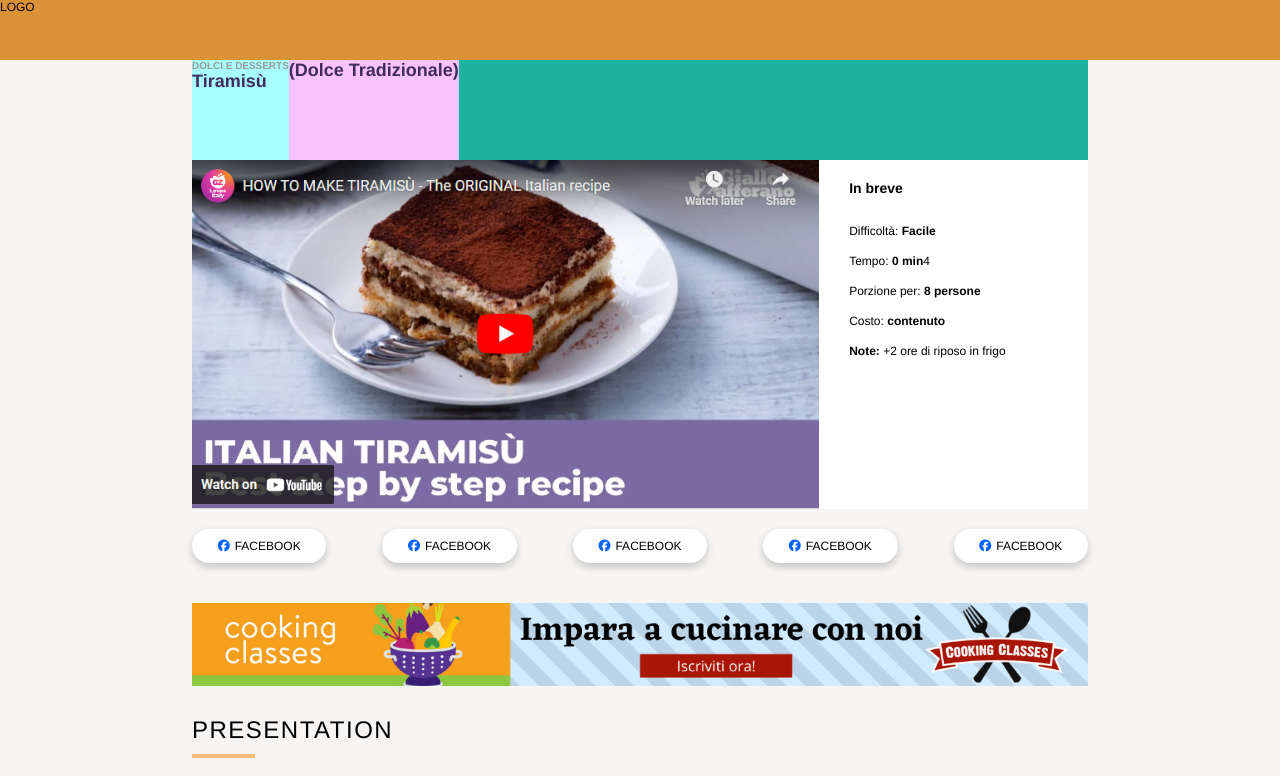
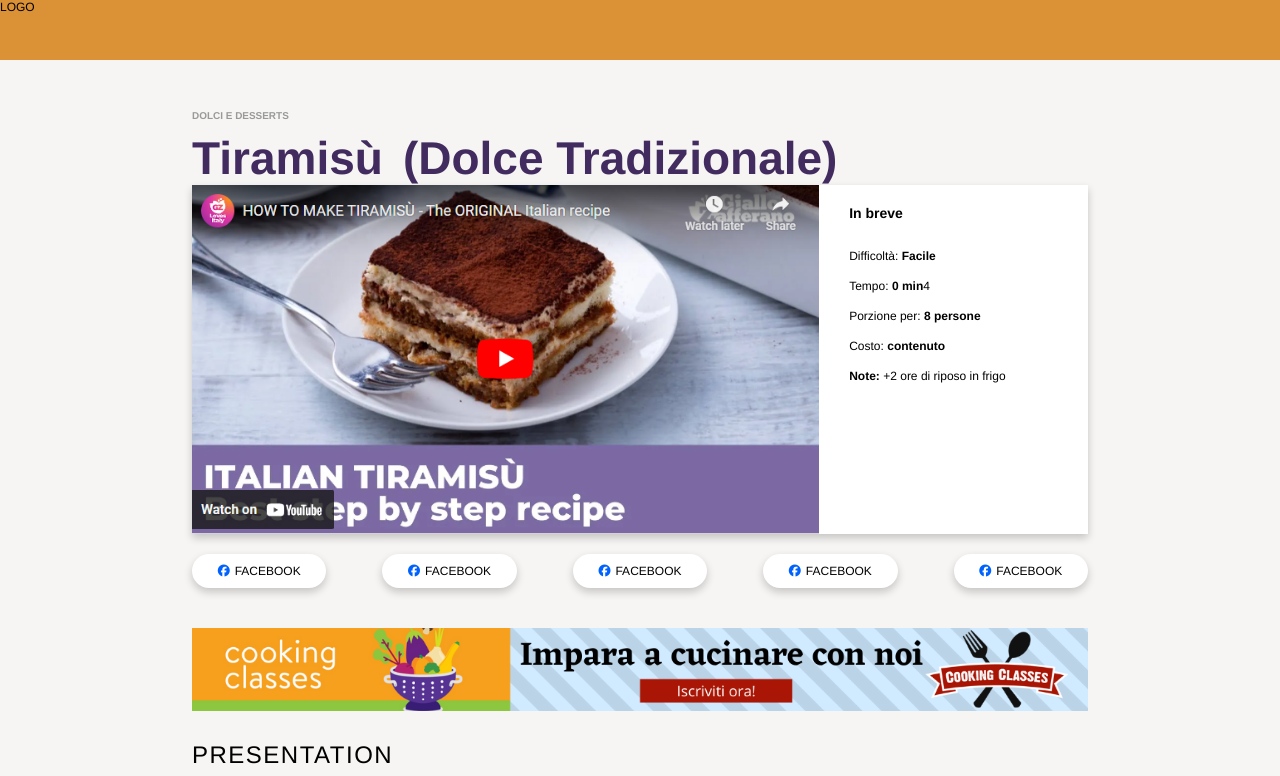
Before and after one commit to ilenia-agnolon/htmlcss-responsive-layout, a plain HTML site: page index.html in a window 1280 px wide. Shown: the top 776 px of the page. Drawn offline with Linux system fonts and the light colour scheme; files whose address does not match are found by name.

Commit message:
rifinito sezione video e testo

```diff
--- a/css/style.css
+++ b/css/style.css
@@ -37,6 +37,7 @@ body {
  .container {
     width: 70%;
     margin: 0 auto;
+    padding-top: 30px;
  }
 
 /* ___________________________________________ */
@@ -44,31 +45,30 @@ body {
 
  /* -----> TITOLO RICETTA */
  .cont-titolo {
-    background-color: rgb(28, 179, 161);
-    height: 100px;
     display: flex;
+    align-items: flex-end;
  }
 
  h1 {
     color: #422c5f;
+    font-size: 46px;
+ }
+
+ .titolo-pt-2 {
+    padding-left: 20px;
  }
 
  h5 {
     color: #999999;
- }
-
- .titolo-pt-1 {
-    background-color: rgb(167, 255, 255);
- }
-
- .titolo-pt-2 {
-    background-color: rgb(250, 194, 255);
+    margin-top: 20px;
+    margin-bottom: 10px;
  }
 
  /* -----> IMMAGINE/VIDEO E PRIME INFO */
 .cont-video-e-txt {
     width: 100%;
     display: flex;
+    box-shadow: 0px 4px 8px rgba(0, 0, 0, 0.2);
 }
 
 .cont-video {
--- a/index.html
+++ b/index.html
@@ -30,7 +30,7 @@
                 <h1>Tiramisù</h1></div>
 
             <div class="titolo-pt-2">
-                <h1 class="titolo-parte-2">(Dolce Tradizionale)</h1></div>
+                <h1>(Dolce Tradizionale)</h1></div>
 
         </div>
 
```
